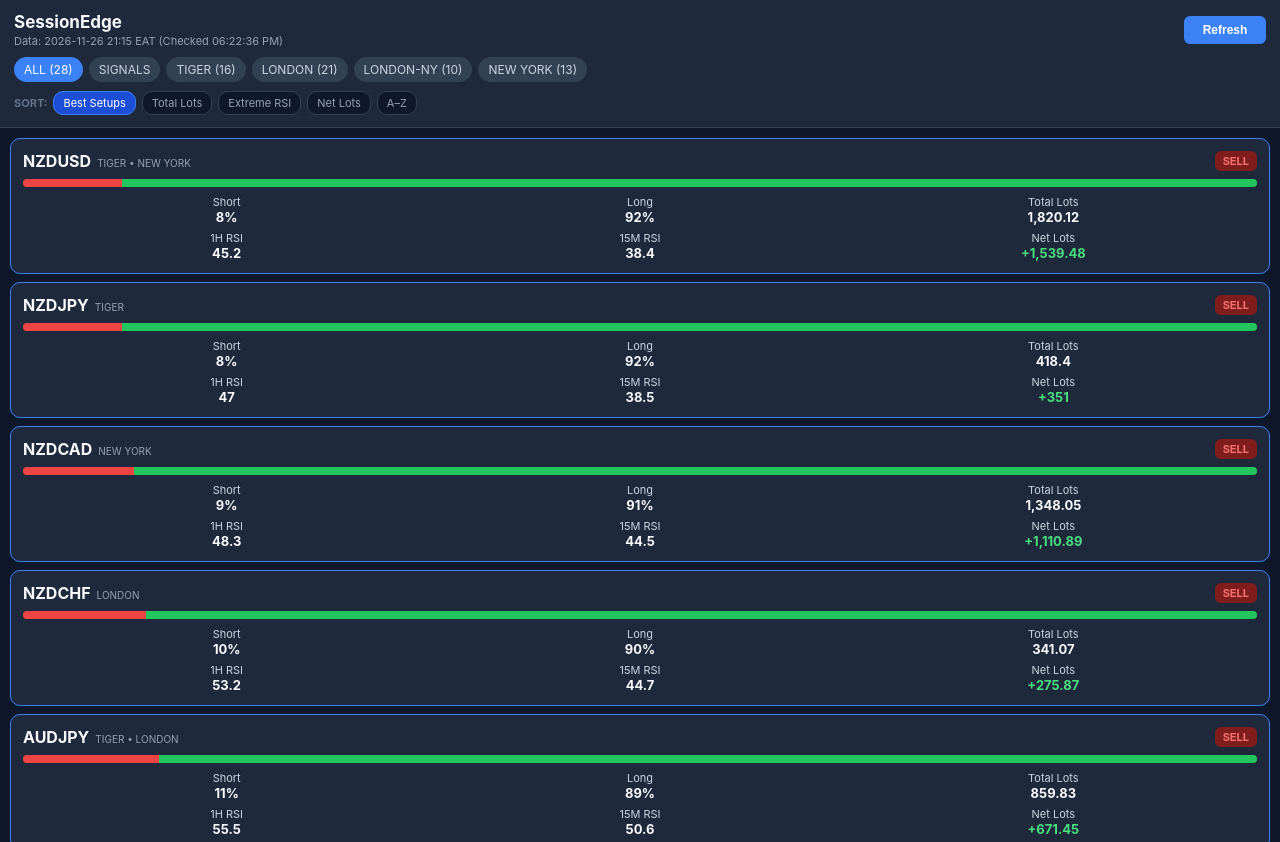
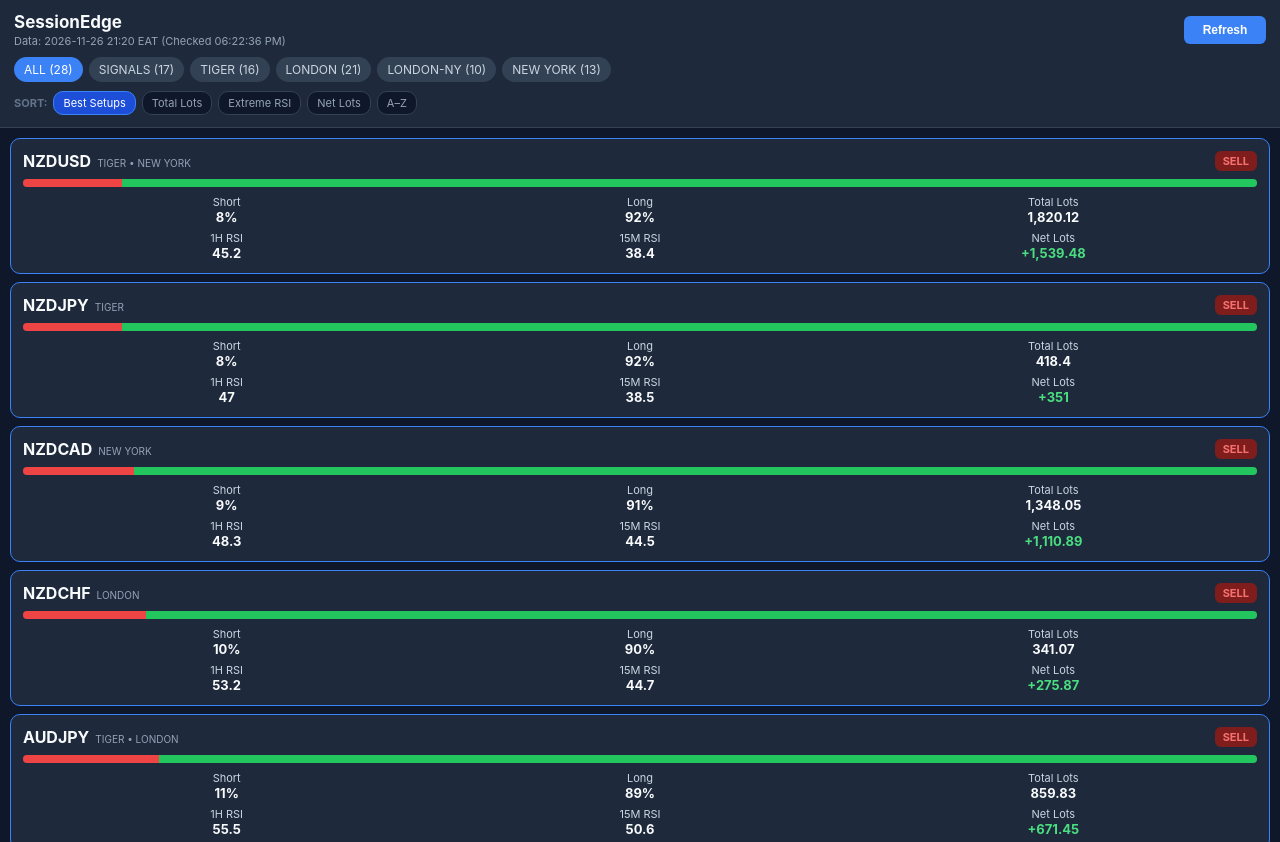
Before and after one commit to bensonnzuki/fx-sentment-app, a plain HTML site: page docs/index.html in a window 1280 px wide. Shown: the top 842 px of the page. Drawn offline with Linux system fonts and the light colour scheme.

Commit message:
Fix LOW VOL/NO DATA badge classes, stale data alert, dynamic counts, and remove DUMP permission

```diff
--- a/docs/index.html
+++ b/docs/index.html
@@ -11,6 +11,7 @@
   h1 { font-size:17px; margin:0; }
   .ts { font-size:11px; color:#94a3b8; margin-top:2px; }
   button { background:#3b82f6; color:#fff; border:none; border-radius:6px; padding:7px 12px; font-weight:600; font-size:12px; min-width:82px; }
+  .stale { display:none; background:#7f1d1d; color:#fecaca; border:1px solid #ef4444; border-radius:8px; padding:8px 10px; font-size:12px; font-weight:600; margin-top:8px; }
   .tabs { display:flex; gap:6px; overflow-x:auto; margin-top:9px; align-items:center; }
   .lbl { font-size:11px; color:#64748b; font-weight:700; }
   .tab { background:#334155; color:#cbd5e1; padding:5px 10px; border-radius:14px; font-size:12px; white-space:nowrap; }
@@ -26,7 +27,7 @@
   .badge { padding:3px 8px; border-radius:6px; font-size:11px; font-weight:700; white-space:nowrap; }
   .BUY { background:#14532d; color:#4ade80; }
   .SELL { background:#7f1d1d; color:#f87171; }
-  .NONE, .LOW { background:#334155; color:#94a3b8; }
+  .NONE, .LOW, .NO { background:#334155; color:#94a3b8; }
   .bar { display:flex; height:8px; border-radius:4px; overflow:hidden; margin:8px 0; background:#334155; }
   .b-short { background:#ef4444; }
   .b-long { background:#22c55e; }
@@ -41,13 +42,14 @@
     <div><h1>SessionEdge</h1><div class="ts" id="ts">Loading...</div></div>
     <button id="btn" onclick="load(true)">Refresh</button>
   </div>
-  <div class="tabs">
-    <div class="tab active" onclick="setFilter('ALL',this)">ALL (28)</div>
-    <div class="tab" onclick="setFilter('SIGNALS',this)">SIGNALS</div>
-    <div class="tab" onclick="setFilter('TIGER',this)">TIGER (16)</div>
-    <div class="tab" onclick="setFilter('LONDON',this)">LONDON (21)</div>
-    <div class="tab" onclick="setFilter('LONDON-NY',this)">LONDON-NY (10)</div>
-    <div class="tab" onclick="setFilter('NEW YORK',this)">NEW YORK (13)</div>
+  <div class="stale" id="stale"></div>
+  <div class="tabs" id="ftabs">
+    <div class="tab active" data-f="ALL" onclick="setFilter('ALL',this)">ALL (0)</div>
+    <div class="tab" data-f="SIGNALS" onclick="setFilter('SIGNALS',this)">SIGNALS (0)</div>
+    <div class="tab" data-f="TIGER" onclick="setFilter('TIGER',this)">TIGER (0)</div>
+    <div class="tab" data-f="LONDON" onclick="setFilter('LONDON',this)">LONDON (0)</div>
+    <div class="tab" data-f="LONDON-NY" onclick="setFilter('LONDON-NY',this)">LONDON-NY (0)</div>
+    <div class="tab" data-f="NEW YORK" onclick="setFilter('NEW YORK',this)">NEW YORK (0)</div>
   </div>
   <div class="tabs">
     <span class="lbl">SORT:</span>
@@ -66,17 +68,44 @@ function setFilter(f, el) { filter = f; document.querySelectorAll(".tab").forEac
 function setSort(s, el) { sortBy = s; document.querySelectorAll(".stab").forEach(t => t.classList.remove("active")); el.classList.add("active"); render(); }
 function rsiCls(v) { return v >= 70 ? "hot" : (v <= 30 ? "cold" : ""); }
 function setupScore(p) {
-  let sc = (p.bias === "BUY" || p.bias === "SELL") ? 1000 : (p.bias === "LOW VOL" ? -500 : 0);
+  let sc = (p.bias === "BUY" || p.bias === "SELL") ? 1000 : (p.bias === "LOW VOL" || p.bias === "NO DATA" ? -500 : 0);
   sc += Math.abs(p.net_sale - p.net_buy);
   if (p.bias === "BUY" && p.rsi_15m && p.rsi_15m <= 35) sc += 40;
   if (p.bias === "SELL" && p.rsi_15m && p.rsi_15m >= 65) sc += 40;
   return sc;
 }
+function updateCounts() {
+  const counts = {
+    "ALL": allPairs.length,
+    "SIGNALS": allPairs.filter(p => p.bias === "BUY" || p.bias === "SELL").length,
+    "TIGER": allPairs.filter(p => (p.sessions || [p.session]).includes("TIGER")).length,
+    "LONDON": allPairs.filter(p => (p.sessions || [p.session]).includes("LONDON")).length,
+    "LONDON-NY": allPairs.filter(p => (p.sessions || [p.session]).includes("LONDON-NY")).length,
+    "NEW YORK": allPairs.filter(p => (p.sessions || [p.session]).includes("NEW YORK")).length
+  };
+  document.querySelectorAll("#ftabs .tab").forEach(t => {
+    const k = t.getAttribute("data-f");
+    t.textContent = k + " (" + (counts[k] ?? 0) + ")";
+  });
+}
+function checkStale(updatedStr) {
+  const box = document.getElementById("stale");
+  const m = /^(\d{4}-\d{2}-\d{2})\s+(\d{2}:\d{2})\s+EAT$/.exec(updatedStr || "");
+  if (!m) { box.style.display = "none"; return; }
+  const ageMin = Math.floor((Date.now() - Date.parse(m[1] + "T" + m[2] + ":00+03:00")) / 60000);
+  if (ageMin > 30) {
+    box.textContent = "⚠ Data is stale (" + ageMin + " mins old). Check scraper/scheduler.";
+    box.style.display = "block";
+  } else {
+    box.style.display = "none";
+  }
+}
 function render() {
+  updateCounts();
   const list = document.getElementById("list");
   let rows = allPairs.filter(p => filter === "SIGNALS" ? (p.bias === "BUY" || p.bias === "SELL") : (filter === "ALL" ? true : (p.sessions || [p.session]).includes(filter)));
   rows.sort((a, b) => sortBy === "SETUP" ? setupScore(b) - setupScore(a) : (sortBy === "LOTS" ? b.total_lots - a.total_lots : (sortBy === "RSI" ? Math.abs((b.rsi_15m ?? 50) - 50) - Math.abs((a.rsi_15m ?? 50) - 50) : (sortBy === "NET" ? Math.abs(b.net_lots) - Math.abs(a.net_lots) : a.pair.localeCompare(b.pair)))));
-  list.innerHTML = rows.map(p => `<div class="card ${p.bias==='BUY'||p.bias==='SELL'?'sig':''}"><div class="row1"><div><span class="pair">${p.pair}</span><span class="sess">${(p.sessions||[p.session]).join(' • ')}</span></div><span class="badge ${p.bias.split(' ')}">${p.bias}</span></div><div class="bar"><div class="b-short" style="width:${p.net_sale}%"></div><div class="b-long" style="width:${p.net_buy}%"></div></div><div class="grid"><div>Short<div class="val">${p.net_sale}%</div></div><div>Long<div class="val">${p.net_buy}%</div></div><div>Total Lots<div class="val">${Number(p.total_lots).toLocaleString()}</div></div><div>1H RSI<div class="val ${rsiCls(p.rsi_1h)}">${p.rsi_1h??'-'}</div></div><div>15M RSI<div class="val ${rsiCls(p.rsi_15m)}">${p.rsi_15m??'-'}</div></div><div>Net Lots<div class="val ${p.net_lots>0?'cold':(p.net_lots<0?'hot':'')}">${p.net_lots>0?'+':''}${Number(p.net_lots).toLocaleString()}</div></div></div></div>`).join("");
+  list.innerHTML = rows.map(p => `<div class="card ${p.bias==='BUY'||p.bias==='SELL'?'sig':''}"><div class="row1"><div><span class="pair">${p.pair}</span><span class="sess">${(p.sessions||[p.session]).join(' • ')}</span></div><span class="badge ${(p.bias||'NONE').split(' ')[0]}">${p.bias}</span></div><div class="bar"><div class="b-short" style="width:${p.net_sale}%"></div><div class="b-long" style="width:${p.net_buy}%"></div></div><div class="grid"><div>Short<div class="val">${p.net_sale}%</div></div><div>Long<div class="val">${p.net_buy}%</div></div><div>Total Lots<div class="val">${Number(p.total_lots).toLocaleString()}</div></div><div>1H RSI<div class="val ${rsiCls(p.rsi_1h)}">${p.rsi_1h??'-'}</div></div><div>15M RSI<div class="val ${rsiCls(p.rsi_15m)}">${p.rsi_15m??'-'}</div></div><div>Net Lots<div class="val ${p.net_lots>0?'cold':(p.net_lots<0?'hot':'')}">${p.net_lots>0?'+':''}${Number(p.net_lots).toLocaleString()}</div></div></div></div>`).join("");
 }
 async function load(manual) {
   const btn = document.getElementById("btn");
@@ -86,6 +115,7 @@ async function load(manual) {
     const d = await r.json();
     const now = new Date().toLocaleTimeString([], {hour:'2-digit', minute:'2-digit', second:'2-digit'});
     document.getElementById("ts").textContent = "Data: " + d.updated + " (Checked " + now + ")";
+    checkStale(d.updated);
     allPairs = d.pairs || [];
     render();
     if (manual) { btn.textContent = "Updated ✓"; setTimeout(() => { btn.textContent = "Refresh"; btn.disabled = false; }, 1200); }
--- a/docs/latest.json
+++ b/docs/latest.json
@@ -1,5 +1,5 @@
 {
-  "updated": "2026-11-26 21:15 EAT",
+  "updated": "2026-11-26 21:20 EAT",
   "pairs": [
     {
       "pair": "USDJPY",
@@ -343,7 +343,7 @@
       "net_buy_vol": 519.58,
       "total_lots": 1685.85,
       "net_lots": -646.69,
-      "rsi_1h": 55.7,
+      "rsi_1h": 55.8,
       "rsi_15m": 58.7,
       "bias": "NONE"
     },
```
Also changed, not shown: 1 other file.
